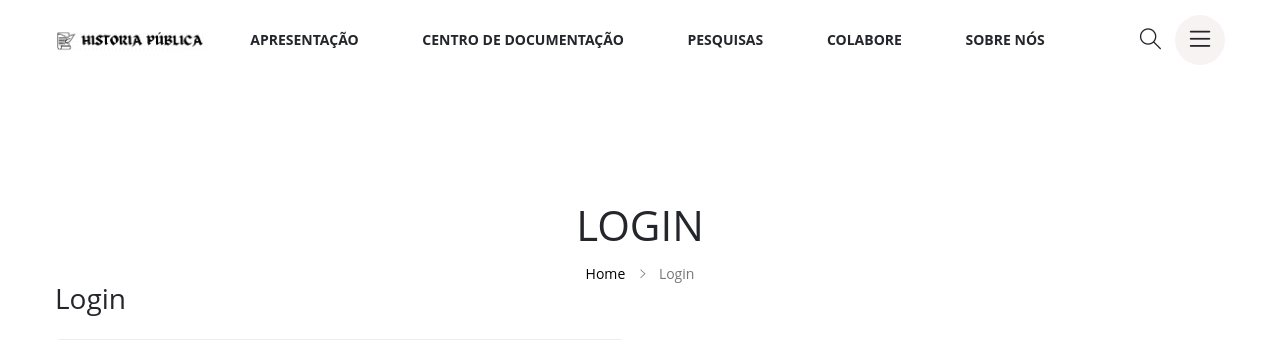
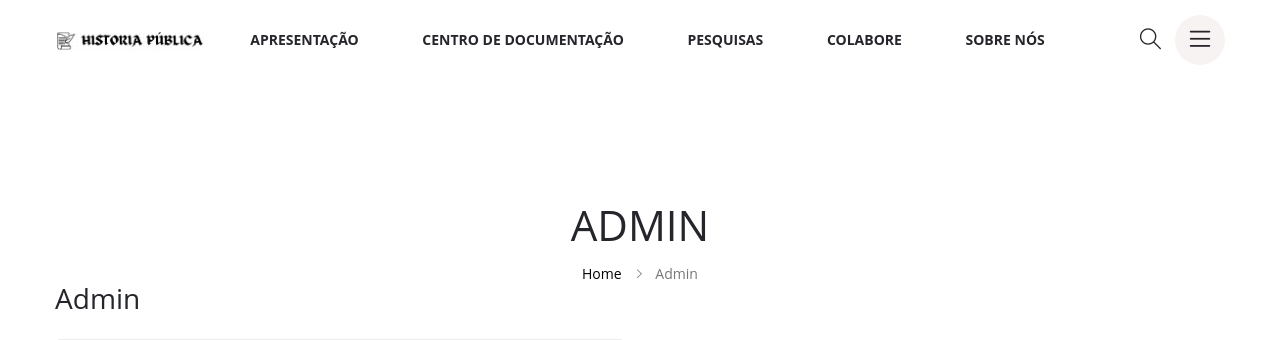
Before and after one commit to Lopeszz/FrontEnd-Projeto-Camila, a PHP site: page /FrontEnd-Projeto-Camila/login_admin.php in a window 1280 px wide. Shown: the top 340 px of the page. Run offline with PHP 8.4, Linux system fonts and the light colour scheme; some web fonts are replaced.

Commit message:
"Login" to "Admin"

```diff
--- a/login_admin.php
+++ b/login_admin.php
@@ -89,12 +89,12 @@ if (isset($_POST['submit'])) {
             <div class="container">
                 <div class="row">
                     <div class="col-12">
-                        <h3 class="breadcrumb-title">Login</h3>
+                        <h3 class="breadcrumb-title">ADMIN</h3>
                         <div class="breadcrumb-nav breadcrumb-nav-color--black breadcrumb-nav-hover-color--golden">
                             <nav aria-label="breadcrumb">
                                 <ul>
                                     <li><a href="index.html">Home</a></li>
-                                    <li class="active" aria-current="page">Login</li>
+                                    <li class="active" aria-current="page">Admin</li>
                                 </ul>
                             </nav>
                         </div>
@@ -111,7 +111,7 @@ if (isset($_POST['submit'])) {
                 <!-- Início da área de login -->
                 <div class="col-lg-6 col-md-6">
                     <div class="account_form" data-aos="fade-up" data-aos-delay="0">
-                        <h3>Login</h3>
+                        <h3>Admin</h3>
                         <form action="" method="post">
                             <div class="default-form-box">
                                 <label>Email <span>*</span></label>
```
